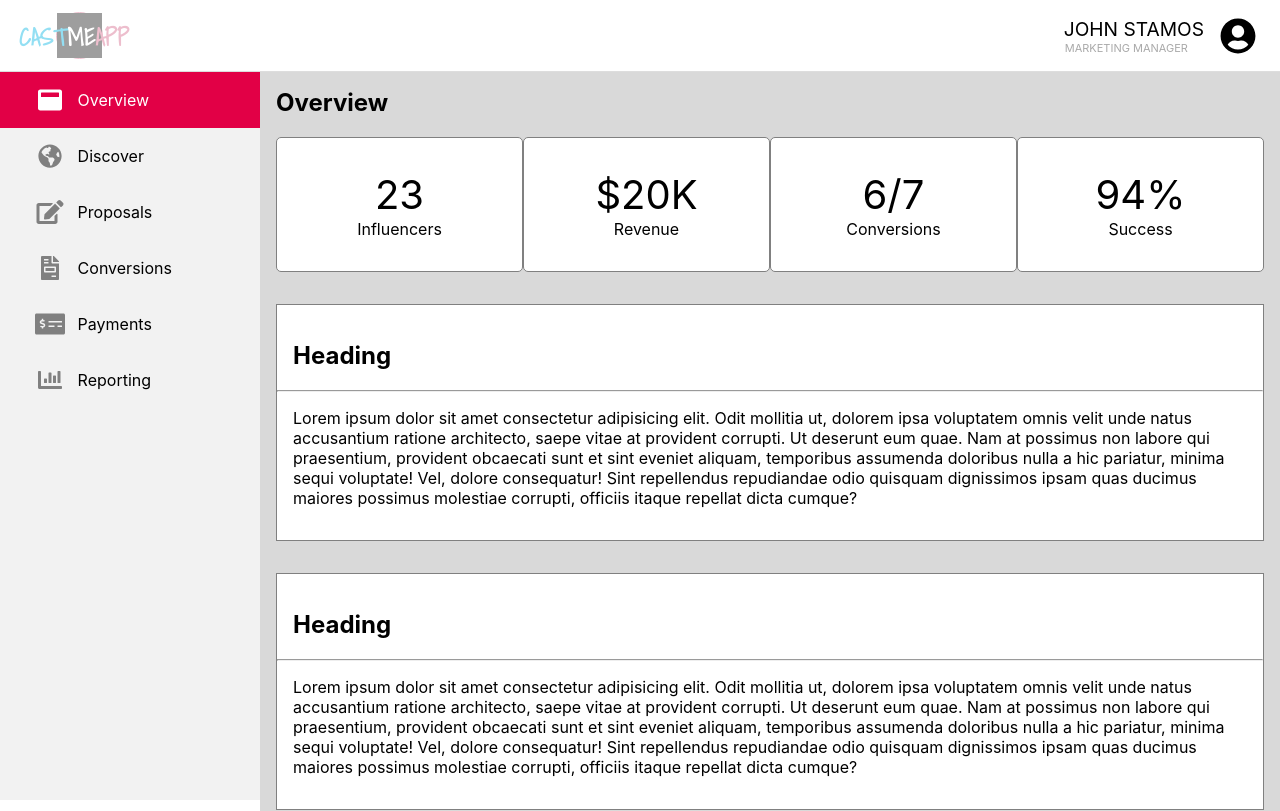
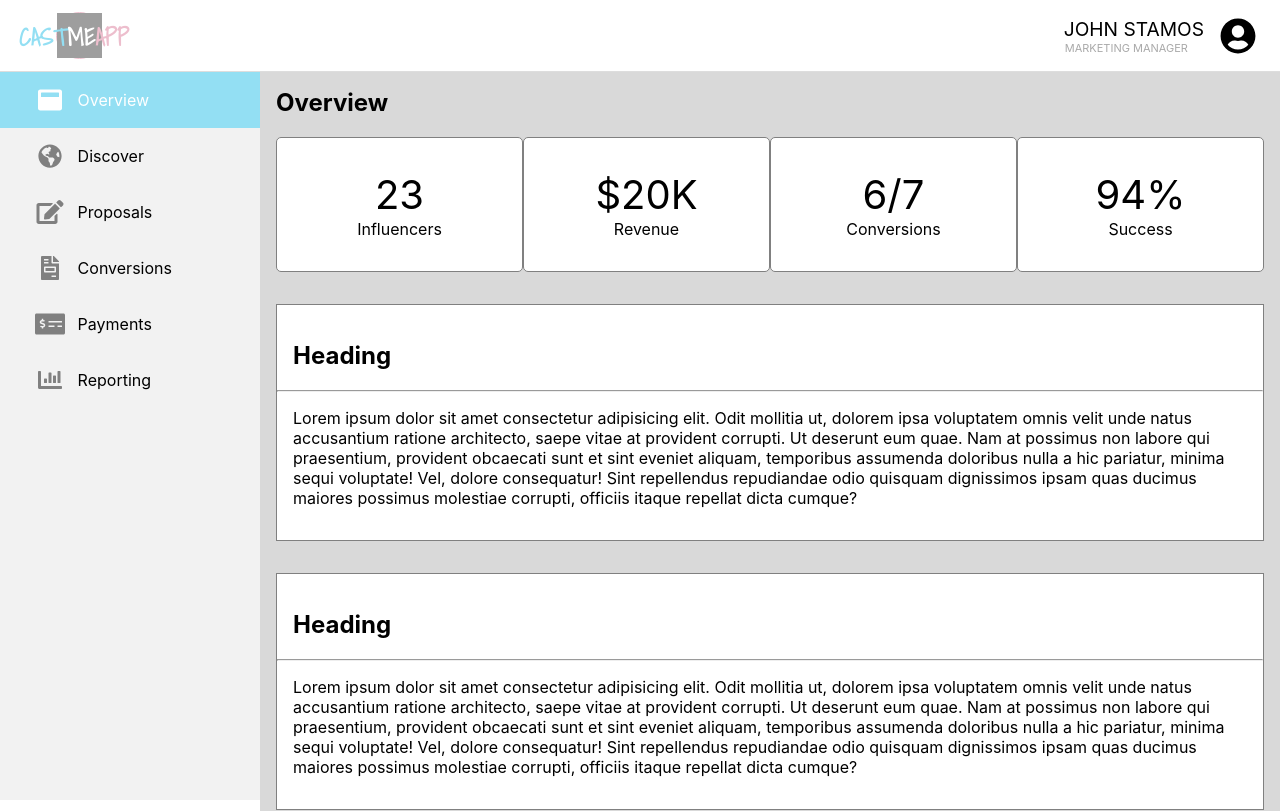
Before and after one commit to FrancisCalizo/ohio-taxidermy-supply, a Next.js app: page /dashboard in a window 1280 px wide. Shown: the top 811 px of the page. Built offline with nearby package versions, Linux system fonts and the light colour scheme; grey boxes are pictures that could not be loaded.

Commit message:
fix: add theme colors to sidebar

```diff
--- a/components/layout/dashboard/Sidebar.tsx
+++ b/components/layout/dashboard/Sidebar.tsx
@@ -92,7 +92,7 @@ const Li = styled.li<{ isCurrent: boolean }>`
   transition: all 0.1s ease-out;
   display: flex;
   align-items: center;
-  background: ${(props) => (props.isCurrent ? '#e20046' : 'transparent')};
+  background: ${(props) => (props.isCurrent ? props.theme.colors.teal : 'transparent')};
   color: ${(props) => (props.isCurrent ? '#fff' : 'inherit')};
 
   & svg {
@@ -101,15 +101,12 @@ const Li = styled.li<{ isCurrent: boolean }>`
   }
 
   &:hover {
-    background: ${lighten(0.45, '#e20046')};
+    background: ${(props) => lighten(0.075, props.theme.colors.teal)};
     cursor: pointer;
-
-    & a {
-      color: #000;
-    }
+    color: #fff;
 
     & svg {
-      color: #e20046 !important;
+      color: #fff !important;
     }
   }
 
```
